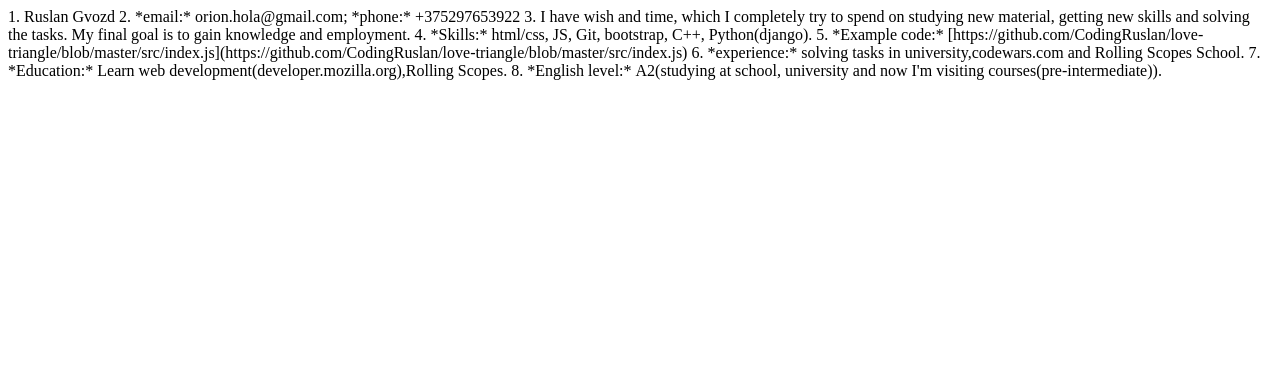
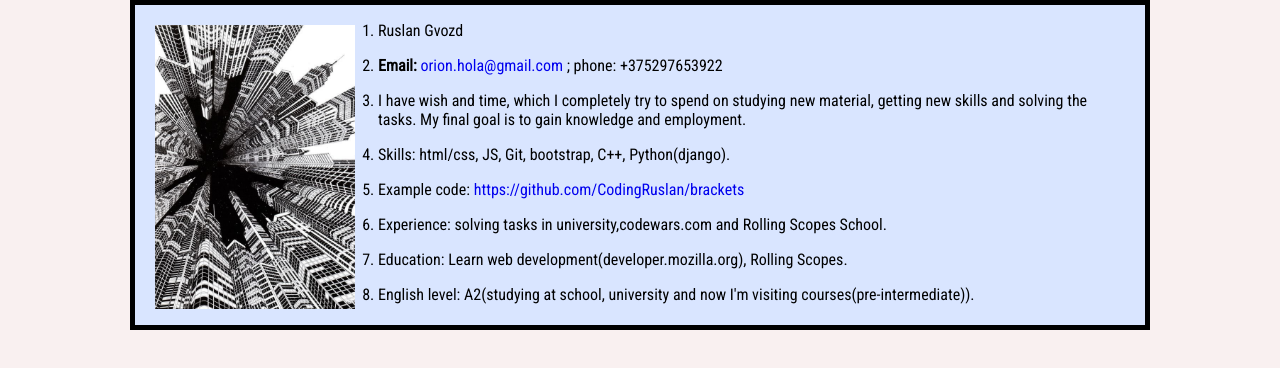
Before and after one commit to CodingRuslan/rsschool-2019Q1-cv, a plain HTML site: page index.html in a window 1280 px wide. Drawn offline with Linux system fonts and the light colour scheme.

Commit message:
feat: add styles

```diff
--- a/index.html
+++ b/index.html
@@ -5,15 +5,23 @@
     <meta name="viewport" content="width=device-width, initial-scale=1.0">
     <meta http-equiv="X-UA-Compatible" content="ie=edge">
     <title>rsschool-2019Q1-cv-html</title>
+    <link rel="stylesheet" href="style.css">
+    <link href="https://fonts.googleapis.com/css?family=Roboto+Condensed" rel="stylesheet">
 </head>
 <body>
-    1. Ruslan Gvozd
-    2. *email:* orion.hola@gmail.com; *phone:* +375297653922
-    3. I have wish and time, which I completely try to spend on studying new material, getting new skills and solving the tasks. My final goal is to gain knowledge and employment.
-    4. *Skills:* html/css, JS, Git, bootstrap, C++, Python(django).
-    5. *Example code:* [https://github.com/CodingRuslan/love-triangle/blob/master/src/index.js](https://github.com/CodingRuslan/love-triangle/blob/master/src/index.js)
-    6. *experience:* solving tasks in university,codewars.com and Rolling Scopes School.
-    7. *Education:* Learn web development(developer.mozilla.org),Rolling Scopes.
-    8. *English level:* А2(studying at school, university and now I'm visiting courses(pre-intermediate)).
+    <h1>rsschool-2019Q1-cv-html</h1>
+    <section class="container">
+        <img class="avatar" src="avatar.jpg" alt="bio" >
+        <ol class="list-info">
+            <li><p>Ruslan Gvozd</p></li>
+            <li><p><b>Email:</b> <a href="mailto:orion.hola@gmail.com">orion.hola@gmail.com</a> ; phone: +375297653922</p></li>
+            <li><p>I have wish and time, which I completely try to spend on studying new material, getting new skills and solving the tasks. My final goal is to gain knowledge and employment.</p></li>
+            <li><p>Skills: html/css, JS, Git, bootstrap, C++, Python(django).</p></li>
+            <li><p>Example code: <a href="https://github.com/CodingRuslan/brackets" target="_blank">https://github.com/CodingRuslan/brackets</a></p></li>
+            <li><p>Experience: solving tasks in university,codewars.com and Rolling Scopes School.</p></li>
+            <li><p>Education: Learn web development(developer.mozilla.org), Rolling Scopes.</p></li>
+            <li><p>English level: А2(studying at school, university and now I'm visiting courses(pre-intermediate)).</p></li>
+        </ol>
+    </section>
 </body>
 </html>
--- a/style.css
+++ b/style.css
@@ -0,0 +1,33 @@
+html{
+    background-color: #F9F0F0;
+}
+
+body{
+    width: 970px;
+    height: 300px;
+    margin: 0 auto;
+    background-color: #d9e5ff;
+    padding: 0 20px 20px 20px;
+    border: 5px solid black;
+}
+
+h1{
+    display:none;
+}
+
+a{
+    text-decoration: none;
+}
+
+.avatar{
+    position: relative;
+    width: 200px;
+    float: left;
+    margin: 4px 23px 2px 0px;
+}
+
+.list-info{
+    color: #000000;
+    /* text-shadow: 3px 3px 10px black; */
+    font-family: 'Roboto Condensed', sans-serif;
+}
```
Also changed, not shown: avatar.jpg (added).
